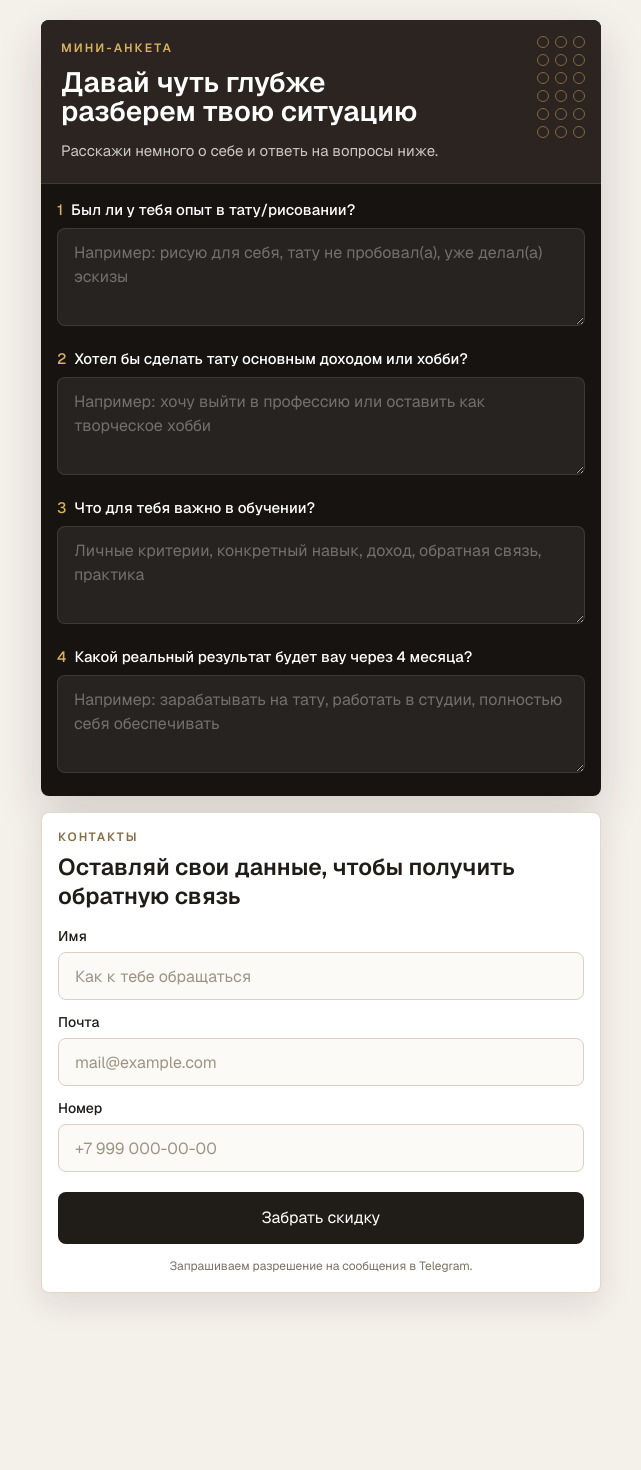
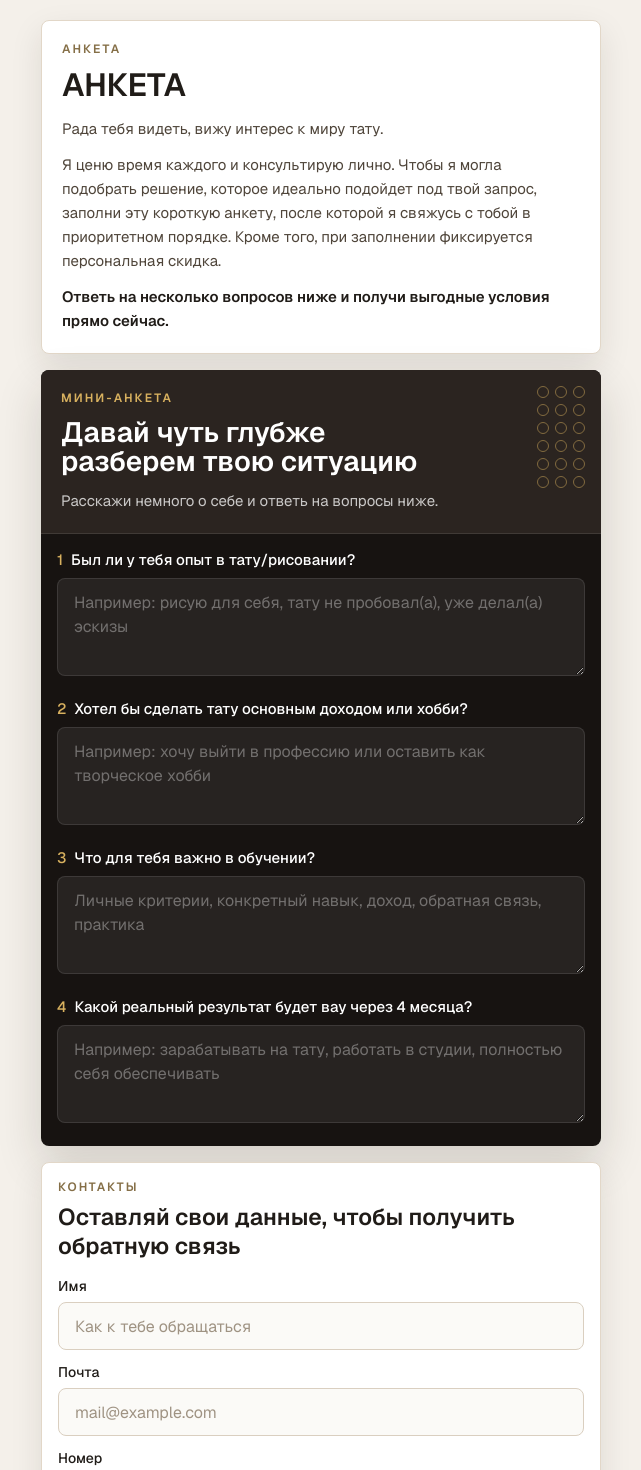
Before and after one commit to vihlyanec/tg-mini-app-form, a Next.js app: page / in a window 1280 px wide. Shown: the top 1470 px of the page, without its empty margins (319-960 px from the left). Before the commit the page ends 1345 px from the top, so only its background shows below. Built offline with nearby package versions, Linux system fonts and the light colour scheme.

Commit message:
Update intro copy

```diff
--- a/app/page.tsx
+++ b/app/page.tsx
@@ -63,7 +63,6 @@ export default function Home() {
   const [answers, setAnswers] = useState<Record<string, string>>(initialAnswers);
   const [contacts, setContacts] = useState({ name: "", email: "", phone: "" });
   const [writeAccess, setWriteAccess] = useState<"idle" | "requested" | "granted" | "denied" | "unavailable">("idle");
-  const [submitted, setSubmitted] = useState(false);
 
   const initTelegram = useCallback(() => {
     const app = window.Telegram?.WebApp;
@@ -94,7 +93,7 @@ export default function Home() {
     }
   }, []);
 
-  function submitForm(event?: FormEvent<HTMLFormElement>) {
+  const submitForm = useCallback((event?: FormEvent<HTMLFormElement>) => {
     event?.preventDefault();
 
     const payload = {
@@ -107,8 +106,7 @@ export default function Home() {
 
     window.Telegram?.WebApp?.HapticFeedback?.notificationOccurred("success");
     window.Telegram?.WebApp?.sendData(JSON.stringify(payload));
-    setSubmitted(true);
-  }
+  }, [answers, contacts, writeAccess]);
 
   useEffect(() => {
     const app = window.Telegram?.WebApp;
@@ -124,7 +122,7 @@ export default function Home() {
       button.offClick(submitForm);
       button.hide();
     };
-  });
+  }, [submitForm]);
 
   return (
     <>
@@ -140,6 +138,29 @@ export default function Home() {
           onSubmit={submitForm}
           className="mx-auto flex w-full max-w-[560px] flex-col gap-4 pb-8"
         >
+          <section className="rounded-[8px] border border-[#e2d7c8] bg-white p-5 shadow-[0_12px_32px_rgb(38_29_20/10%)]">
+            <p className="text-xs font-semibold uppercase tracking-[0.18em] text-[#856f47]">
+              Анкета
+            </p>
+            <h1 className="mt-3 text-[32px] font-semibold leading-none">
+              АНКЕТА
+            </h1>
+            <div className="mt-4 space-y-3 text-[15px] leading-6 text-[#4f453a]">
+              <p>Рада тебя видеть, вижу интерес к миру тату.</p>
+              <p>
+                Я ценю время каждого и консультирую лично. Чтобы я могла
+                подобрать решение, которое идеально подойдет под твой запрос,
+                заполни эту короткую анкету, после которой я свяжусь с тобой в
+                приоритетном порядке. Кроме того, при заполнении фиксируется
+                персональная скидка.
+              </p>
+              <p className="font-semibold text-[#201c18]">
+                Ответь на несколько вопросов ниже и получи выгодные условия
+                прямо сейчас.
+              </p>
+            </div>
+          </section>
+
           <section className="overflow-hidden rounded-[8px] bg-[#171311] text-white shadow-[0_18px_45px_rgb(38_29_20/16%)]">
             <div className="relative min-h-[140px] border-b border-white/10 bg-[#2b2420] p-5">
               <div aria-hidden="true" className="absolute right-4 top-4 grid grid-cols-3 gap-1.5 opacity-50">
@@ -245,18 +266,6 @@ export default function Home() {
             >
               Забрать скидку
             </button>
-
-            <p className="mt-3 text-center text-xs leading-5 text-[#7c7165]">
-              {submitted
-                ? "Готово. Данные отправлены в Telegram-бот."
-                : writeAccess === "granted"
-                  ? "Разрешение на сообщения получено."
-                  : writeAccess === "denied"
-                    ? "Разрешение можно будет выдать в Telegram при следующем открытии."
-                    : writeAccess === "unavailable"
-                      ? "Открой страницу внутри Telegram, чтобы активировать подписку."
-                      : "Запрашиваем разрешение на сообщения в Telegram."}
-            </p>
           </section>
         </form>
       </main>
```
